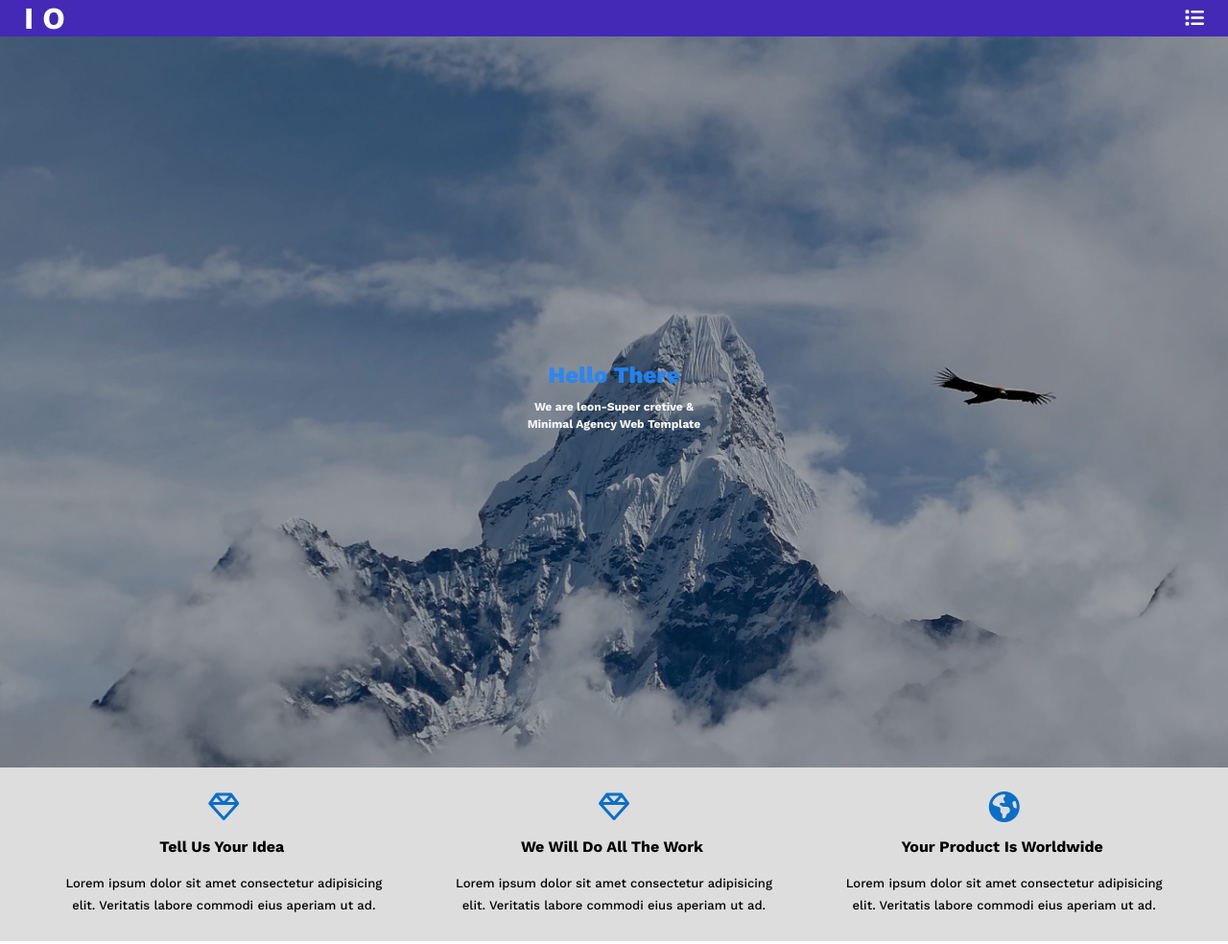
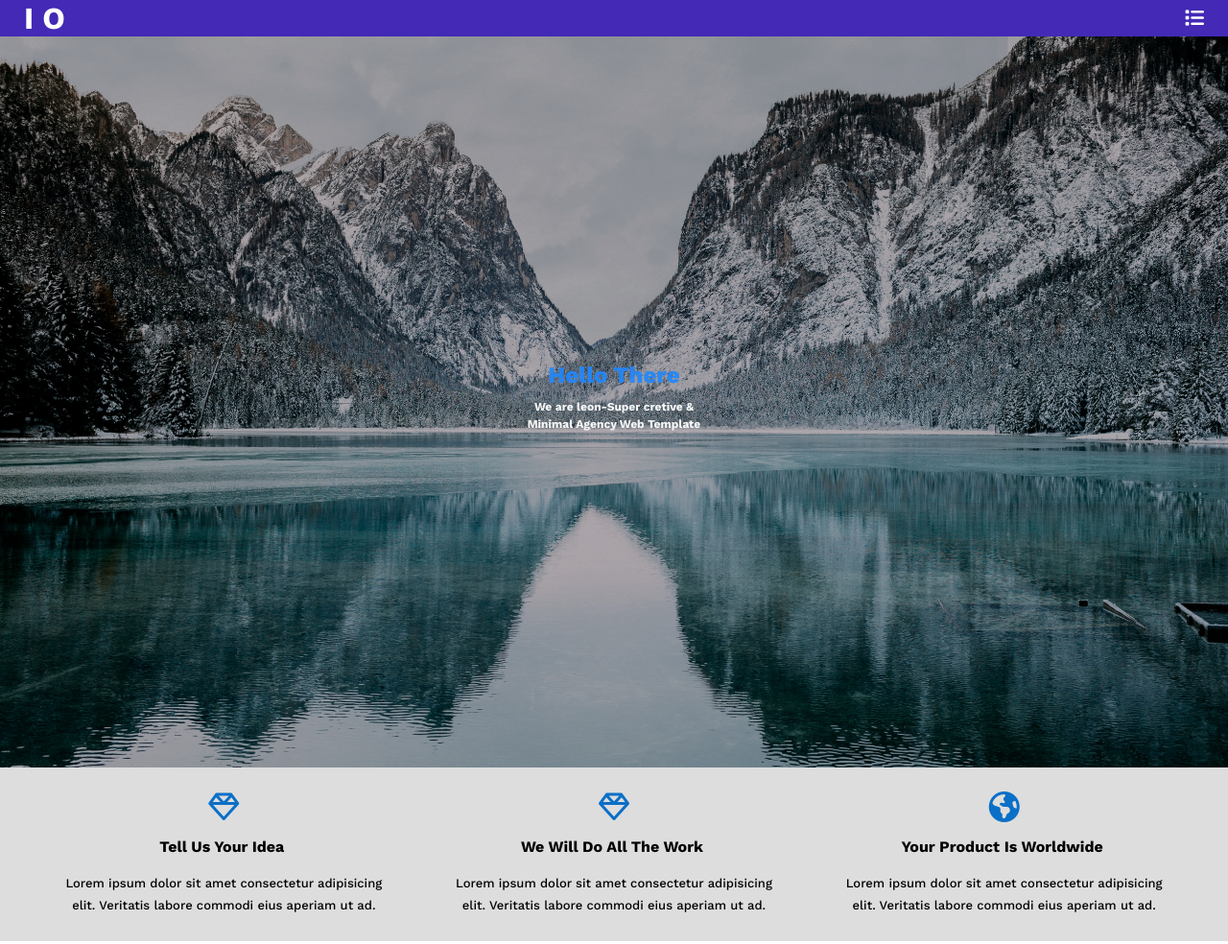
Before and after one commit to hamad2343/Template_Html_css, a plain HTML site: page index.html in a window 1280 px wide. Shown: the top 984 px of the page at 96% size. Drawn offline with nearby package versions, Linux system fonts and the light colour scheme.

Commit message:
Add files via upload

```diff
--- a/css-file/style.css
+++ b/css-file/style.css
@@ -88,7 +88,7 @@ header ul li a{
     font-weight: bold;
 }
 .image{
-    background-image: url(../photo/ben-lowe-sqdY_rJg8wg-unsplash.jpg);
+    background-image: url(../photo/tim-stief-YFFGkE3y4F8-unsplash.jpg);
     background-size: cover;
     height: calc(100vh - 38px);
     position: relative;
```
Also changed, not shown: photo/huy-phan-HqLcI0Dyl4o-unsplash.jpg (added).
